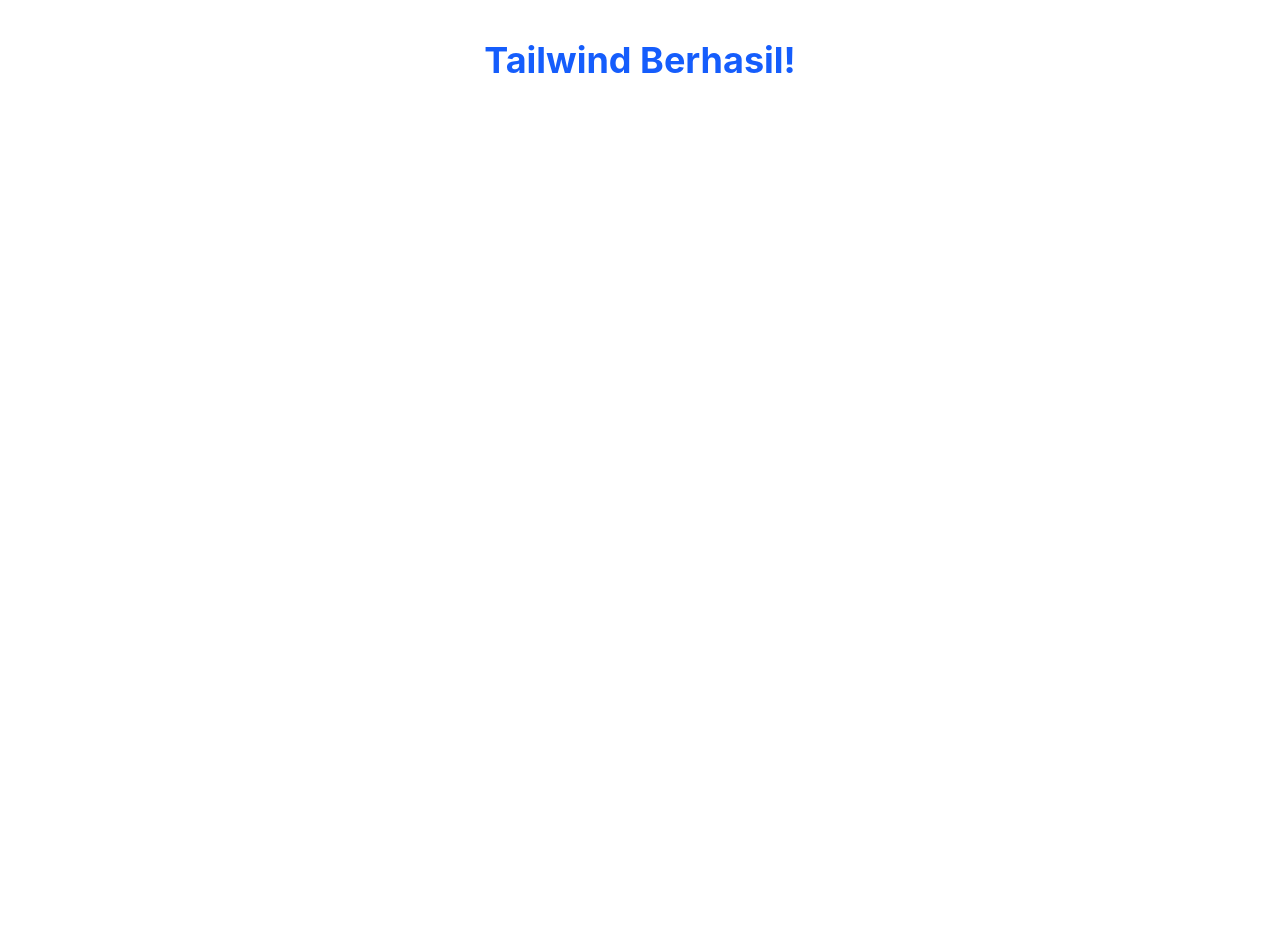
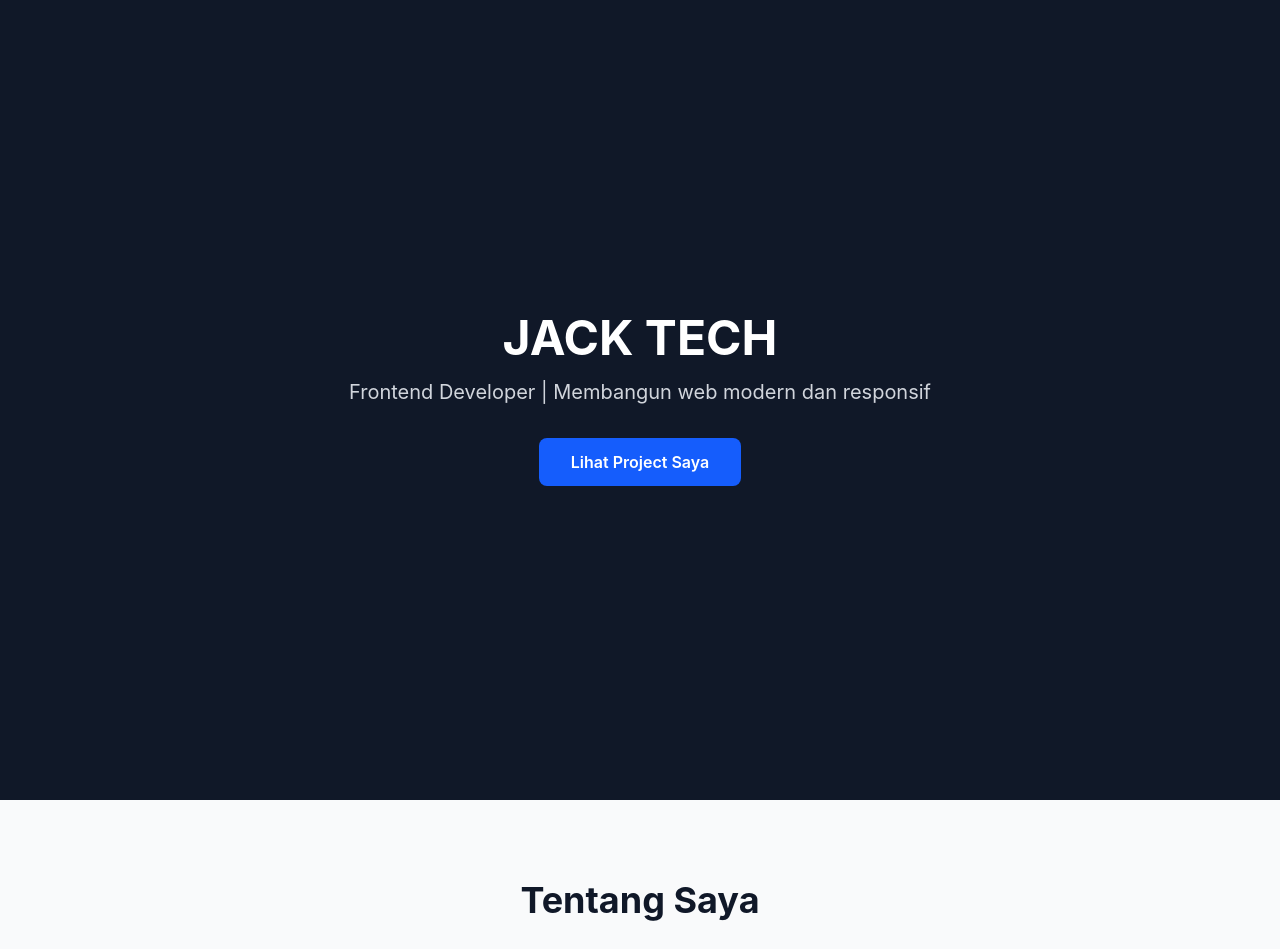
Before and after one commit to haikalzaki99/portofolio-saya, a React (Vite) app: page / in a window 1280 px wide. Shown: the top 949 px of the page. Before the commit the page ends 800 px from the top, so only its background shows below. Built offline with nearby package versions, Linux system fonts and the light colour scheme.

Commit message:
Gabung Semua komponen di App.jsx

```diff
--- a/src/App.jsx
+++ b/src/App.jsx
@@ -1,14 +1,18 @@
-import { useState } from 'react'
-import reactLogo from './assets/react.svg'
-import viteLogo from './assets/vite.svg'
-import heroImg from './assets/hero.png'
-import './App.css'
+import Hero from './components/Hero'
+import About from './components/About'
+import Skills from './components/Skills'
+import Projects from './components/Projects'
+import Contact from './components/Contact'
 
 function App() {
   return (
-    <h1 className="text-4xl font-bold text-blue-600 text-center mt-10">
-      Tailwind Berhasil!
-    </h1>
+    <div>
+      <Hero />
+      <About />
+      <Skills />
+      <Projects />
+      <Contact />
+    </div>
   )
 }
 
```
